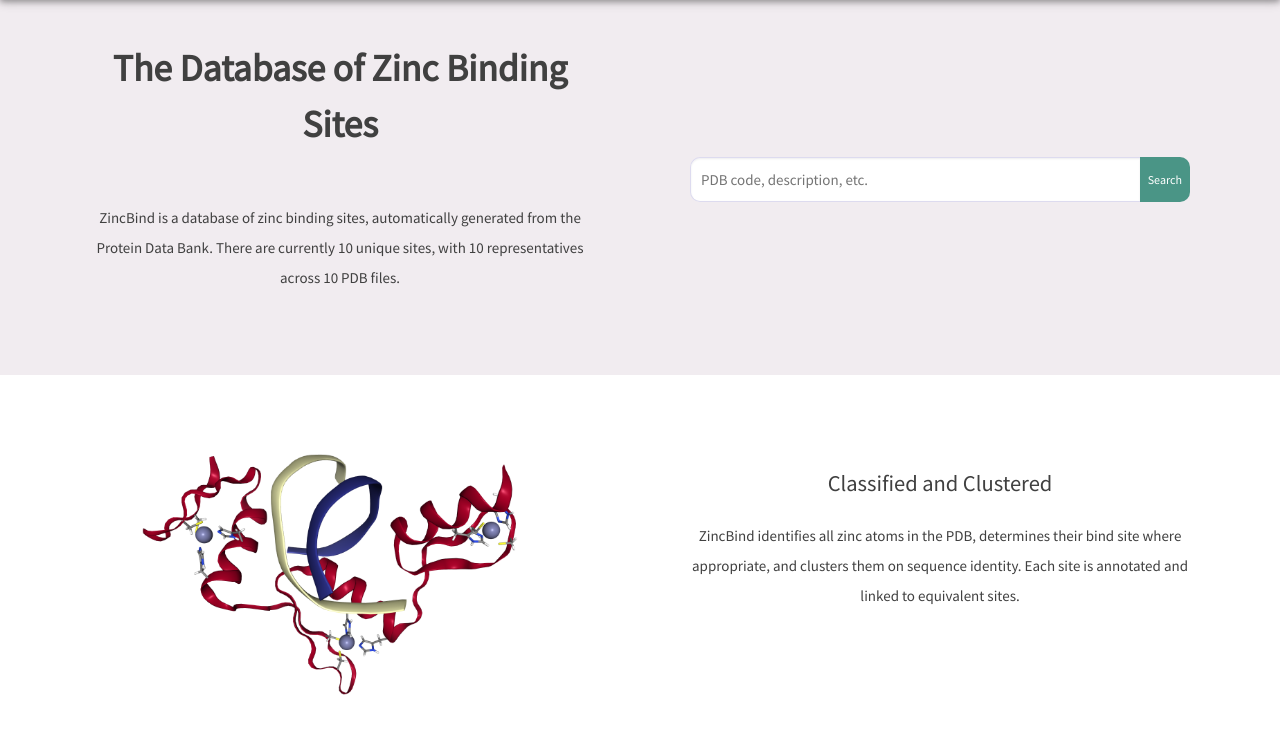
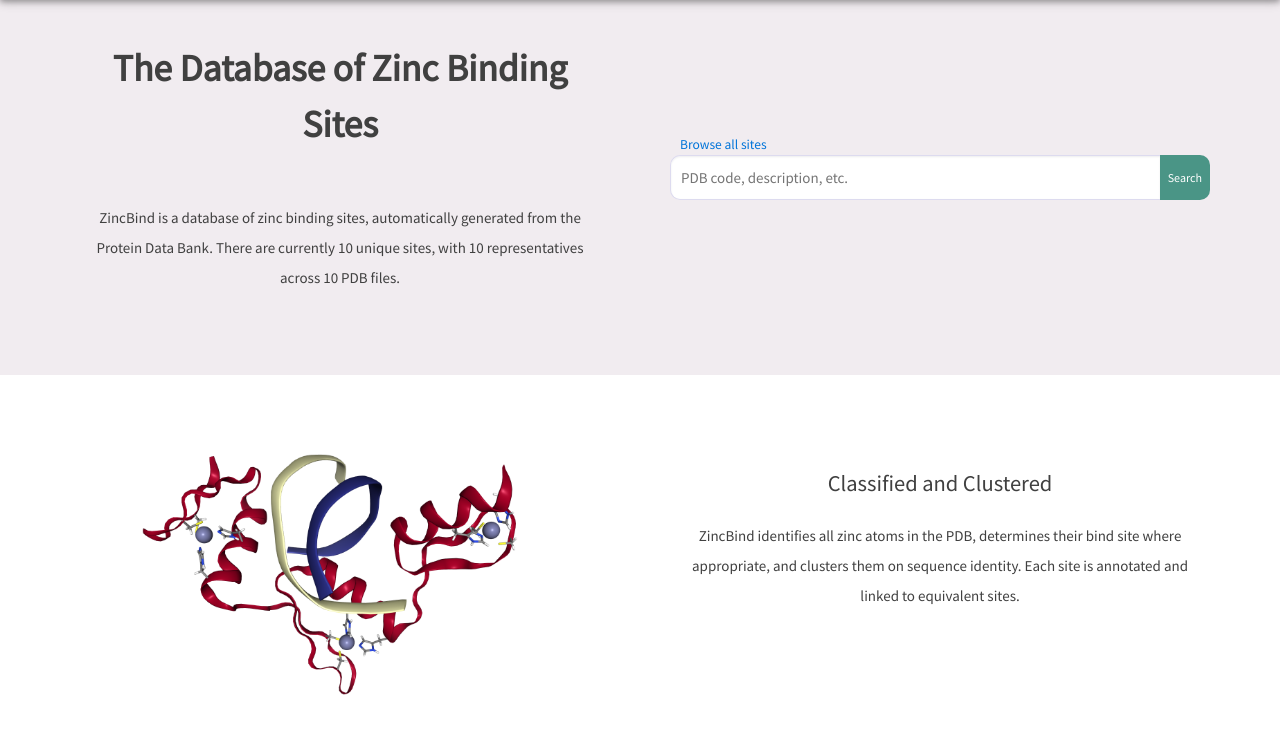
Before and after one commit to samirelanduk/ZincBindDB, a Django app: template core/templates/home.html in a window 1280 px wide. Shown: the part 50-803 px from the top of the page. Run offline with Django 3.2, Linux system fonts and the light colour scheme; the template is opened without the code that fills it: most values are stand-ins (such as "Sample title", 1, 10 or a date in 2020); style sheets or scripts are compiled from the project's sources; some libraries are stand-ins or nearby versions.

Commit message:
Add browse link on home page

```diff
--- a/core/static/css/_components.scss
+++ b/core/static/css/_components.scss
@@ -499,14 +499,23 @@ div.search-head {
 
     #site-search {
         display: flex;
+		flex-direction: column;
+		justify-content: center;
         align-items: center;
+
+		.small-link {
+			width: 90%;
+			text-align: left;
+			@include margin-side(5rem);
+			font-size: 0.9em;
+			text-indent: 1rem;
+		}
 
         form {
             margin-bottom: 4rem;
             display: flex;
             height: 4.5rem;
             width: 90%;
-            @include margin-side(auto);
             @include margin-side(5rem);
 
             input[type=text] {
@@ -518,7 +527,8 @@ div.search-head {
                 box-sizing: border-box;
                 display: inline;
                 width: inherit;
-                height: 100%
+                height: 100%;
+				margin-top: 0.2rem;
             }
 
             input[type=submit] {
@@ -535,6 +545,7 @@ div.search-head {
                 padding-left: 0.8rem;
                 padding-right: 0.8rem;
                 display: inline;
+				margin-top: 0.2rem;
             }
         }
     }
--- a/core/templates/changelog.html
+++ b/core/templates/changelog.html
@@ -9,11 +9,12 @@
     <div class="box release">
       <h2><a href="https://github.com/samirelanduk/ZincBind/tree/v0.6.3"
          target="_blank">0.6.3</a></h2>
-      <div class="release-date">XX December, 2018</div>
+      <div class="release-date">13 December, 2018</div>
       <ul>
         <li>Added coordination numbers.</li>
         <li>Improved liganding atom detection.</li>
         <li>Fixed HTML minification issues.</li>
+        <li>Added browse link on home page.</li>
       </ul>
     </div>
 
--- a/core/templates/home.html
+++ b/core/templates/home.html
@@ -13,6 +13,7 @@
         {{ counts.1|intcomma }} representatives across {{ counts.2|intcomma }} PDB files.</p>
     </div>
     <div id="site-search">
+        <div class="small-link"><a href="/data/all/">Browse all sites</a></div>
         <form action="/search">
             <input name="q" type="text" placeholder="PDB code, description, etc." autocomplete="off" required>
             <input type="submit" value="Search">
```
